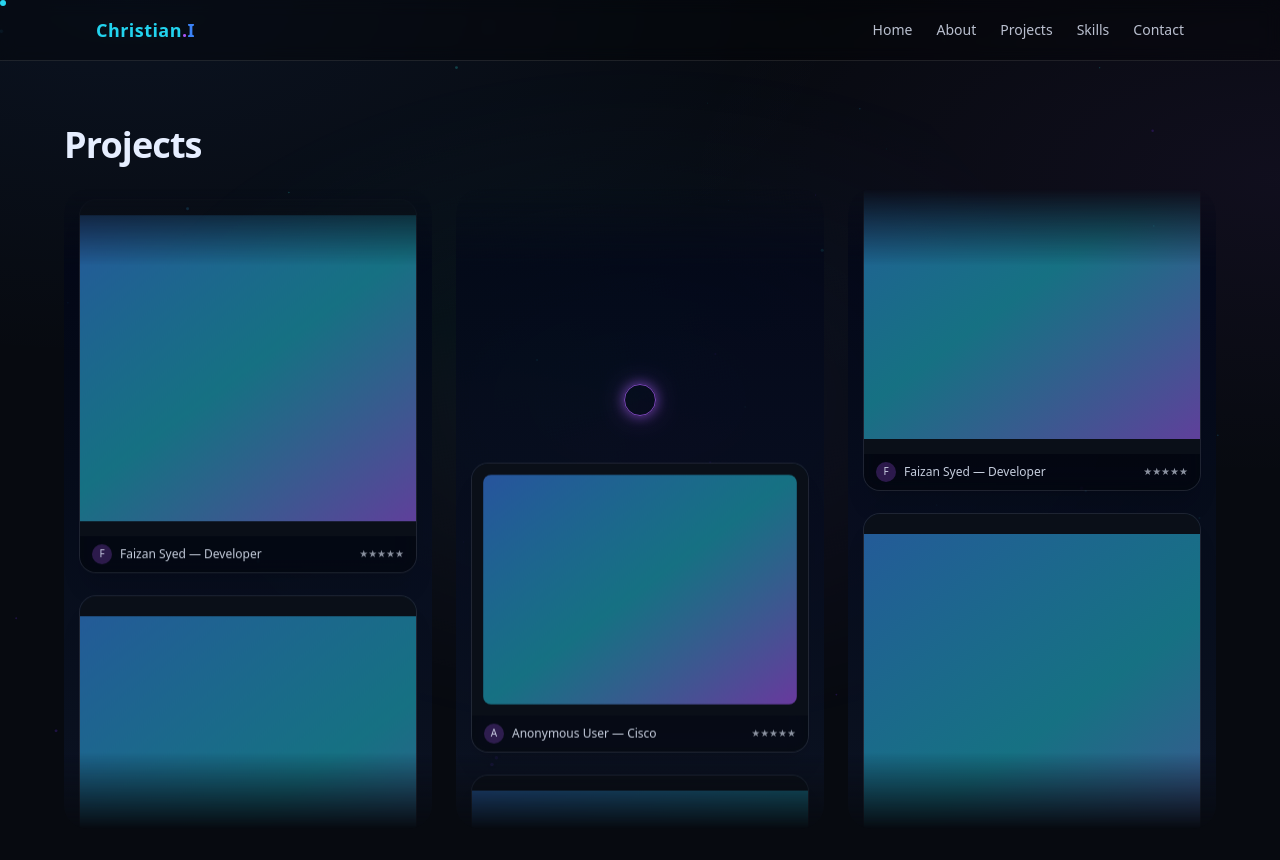
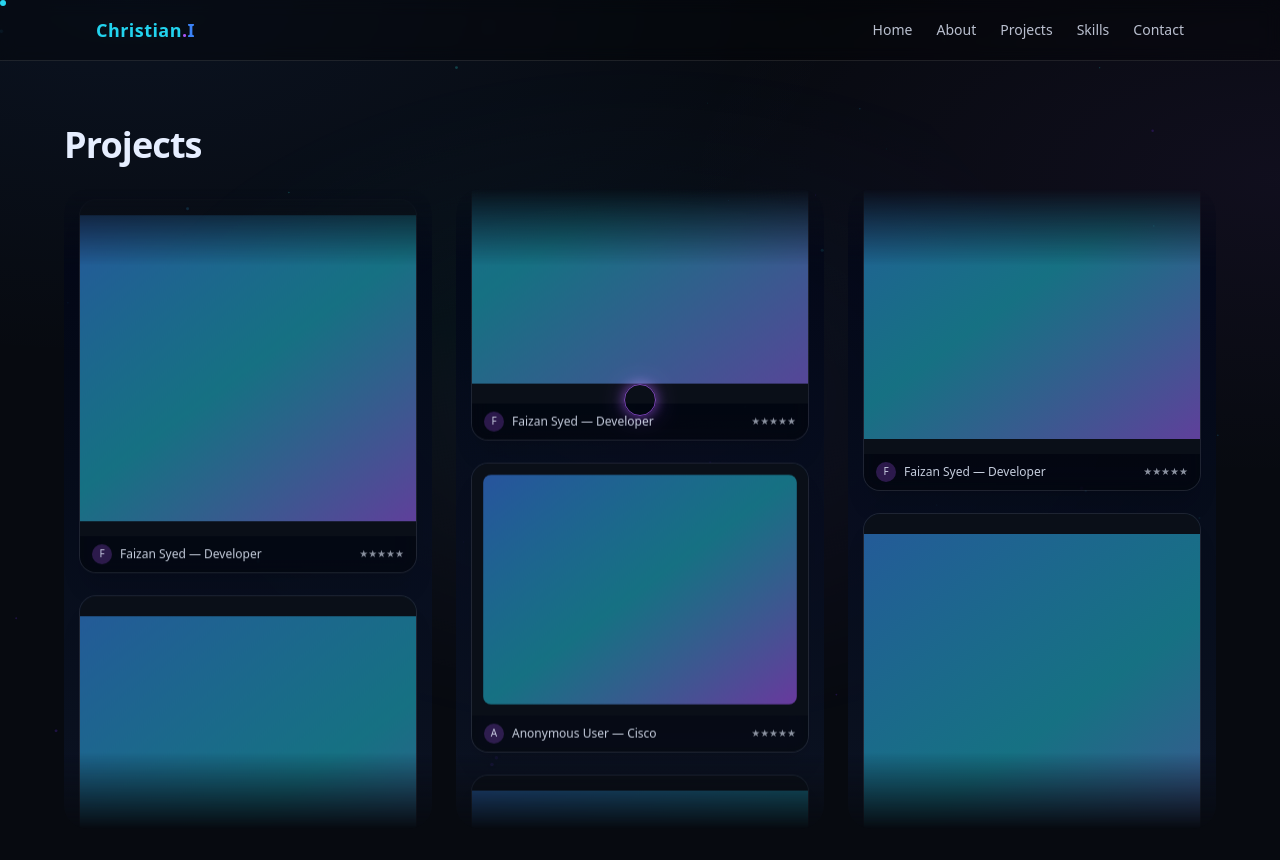
Before and after one commit to christianishimwe/project_portfolio, a Next.js app: page /projects in a window 1280 px wide. Shown: the top 860 px of the page. Built offline with nearby package versions, Linux system fonts and the light colour scheme.

Commit message:
fix(projects): prevent blank gap in middle wall during marquee loop
- Start downward walls at -halfHeight and animate to 0
- Include direction in motion key to reset correctly
- Keeps duplicate list visible at loop boundaries; no empty region

```diff
--- a/src/components/VerticalWall.tsx
+++ b/src/components/VerticalWall.tsx
@@ -40,8 +40,8 @@ export default function VerticalWall<T>({
   }, [items]);
 
   const duration = halfHeight > 0 ? halfHeight / speed : 20;
-  const from = 0;
-  const to = direction === "up" ? -halfHeight : halfHeight;
+  const start = direction === "down" ? -halfHeight : 0;
+  const end = direction === "down" ? 0 : -halfHeight;
 
   return (
     <div ref={containerRef} className={`relative overflow-hidden ${className ?? ""}`}>
@@ -55,10 +55,11 @@ export default function VerticalWall<T>({
         </div>
       ) : (
         <motion.div
-          key={halfHeight}
+          key={`${halfHeight}-${direction}`}
           className="will-change-transform"
           style={{ translateZ: 0 }}
-          animate={{ y: [from, to] }}
+          initial={{ y: start }}
+          animate={{ y: [start, end] }}
           transition={{ repeat: Infinity, ease: "linear", duration }}
         >
           <div data-half="1">
```
